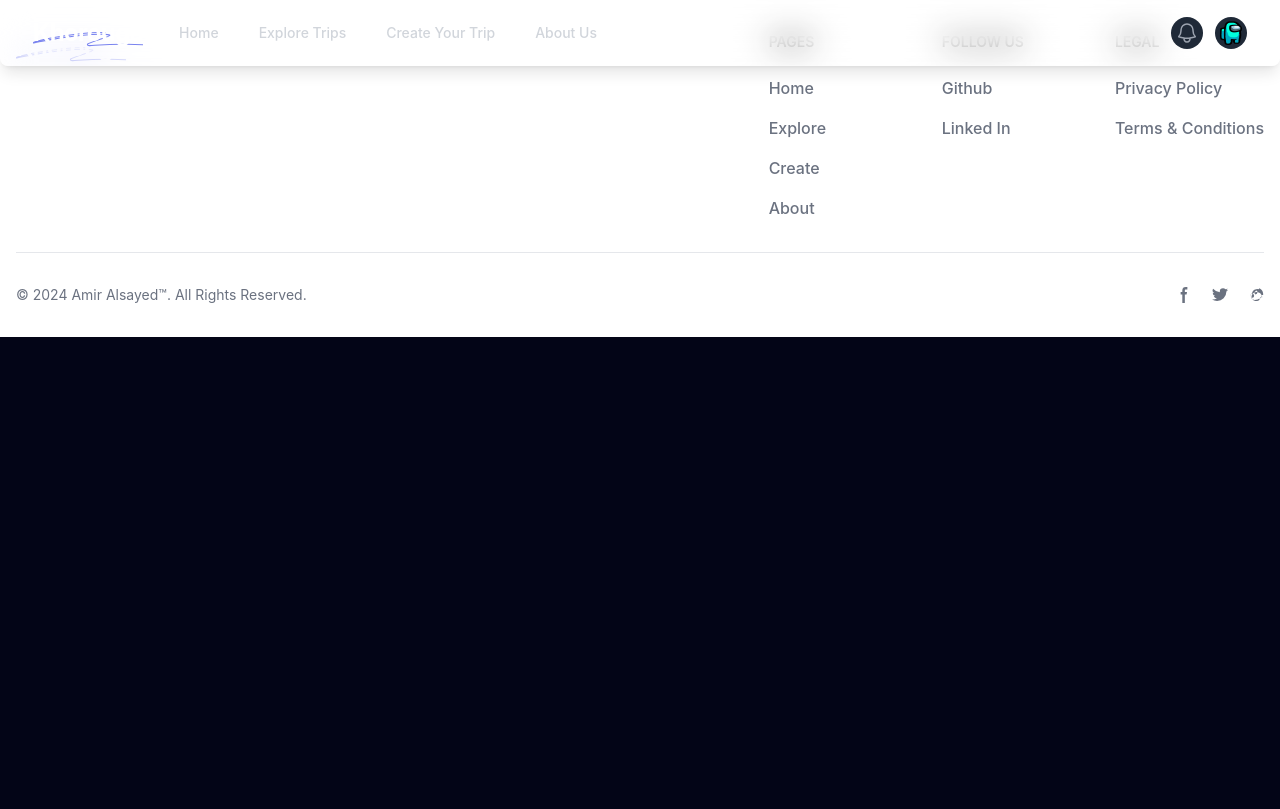
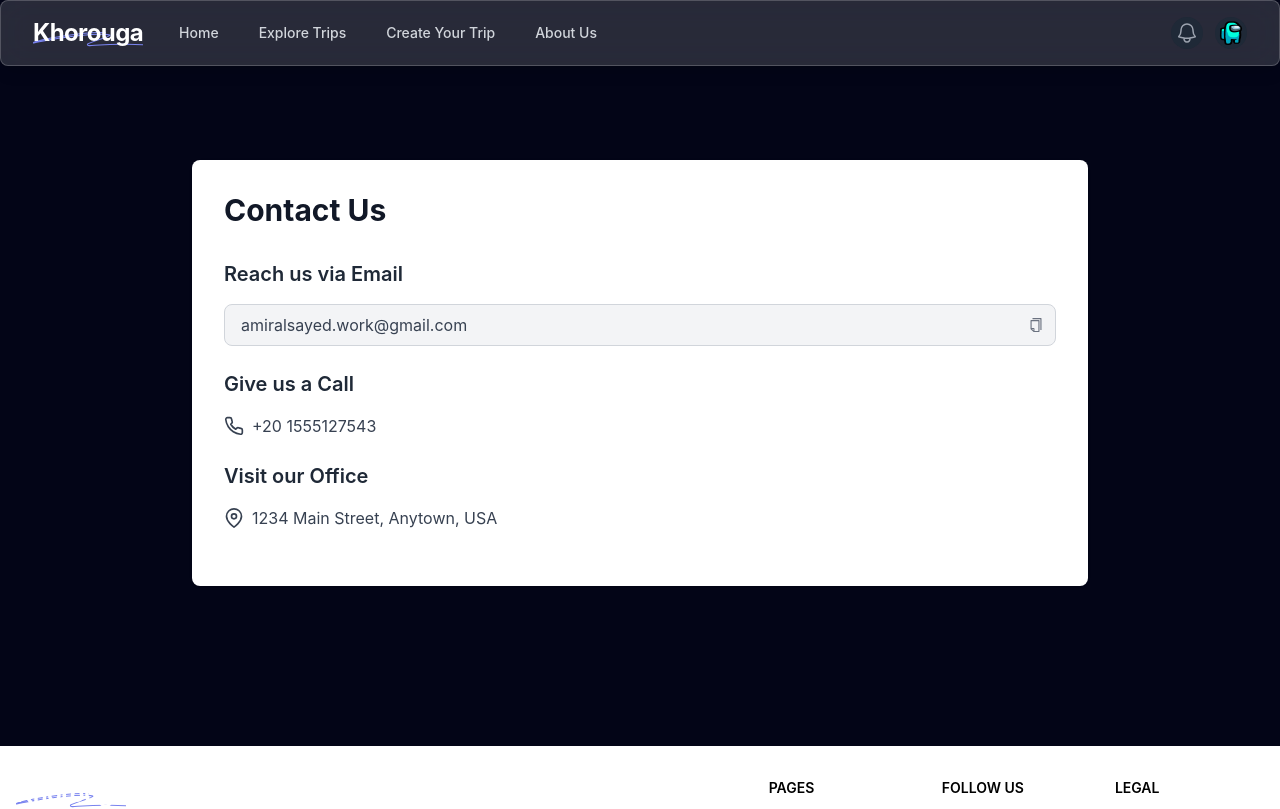
Before and after one commit to amiresaye6/khorouga, a React (Create React App) app in the folder front_end/: page /contact in a window 1280 px wide. Shown: the top 809 px of the page. Built offline with nearby package versions, Linux system fonts and the light colour scheme.

Commit message:
updating pages with profile, contact and about

```diff
--- a/front_end/src/App.jsx
+++ b/front_end/src/App.jsx
@@ -7,6 +7,8 @@ import FooterComponent from './components/Footer/FooterComponent';
 import Login from './pages/Login';
 import Register from './pages/Register';
 import Profile from './pages/Profile';
+import About from './pages/About';
+import ContactUs from './pages/ContactUs';
 
 function App() {
 	return (
@@ -18,9 +20,10 @@ function App() {
 				<Route path="/login" element={<Login />} />
 				<Route path="/register" element={<Register />} />
 				<Route path="/explore" element={<Trips />} />
-				<Route path="/about" element={<Home />} />
+				<Route path="/about" element={<About />} />
 				<Route path="/create" element={<Home />} />
 				<Route path="/profile" element={<Profile />} />
+				<Route path="/contact" element={<ContactUs />} />
 			</Routes>
 			<FooterComponent />
 		</div>
--- a/front_end/src/components/Hero/Hero.jsx
+++ b/front_end/src/components/Hero/Hero.jsx
@@ -23,7 +23,7 @@ function Hero() {
                     textShadow: '0px 4px 6px rgba(0, 0, 0, 0.2)',
                 }}
             >
-                Discover Your <span style={{ color: '#a945e8' }}>Next Adventure</span> with Khotoga.
+                Discover Your <span style={{ color: '#a945e8' }}>Next Adventure</span> with Khoroga.
             </h1>
 
             <div className='relative py-20'>
--- /dev/null
+++ b/front_end/src/pages/About.jsx
@@ -0,0 +1,74 @@
+import React from 'react';
+import me from '../Assets/my_photo.jpg';
+import { Link } from 'react-router-dom';
+
+const About = () => {
+    return (
+        <div className="container mx-auto p-6 py-16">
+            {/* Hero Section */}
+            <section className="text-center mb-12">
+                <h1 className="text-5xl font-extrabold text-gray-900 dark:text-white mb-6">
+                    About <span style={{ color: '#a945e8' }}>Khorouga</span>
+                </h1>
+                <p className="text-xl text-gray-700 dark:text-gray-300 max-w-3xl mx-auto">
+                    Welcome to <span style={{ color: '#a945e8' }}>Khorouga</span>! We are dedicated to helping you plan and share the perfect day trips.
+                    Our platform is designed to inspire your adventures and provide you with all the tools you need to make your trips memorable.
+                </p>
+            </section>
+
+            {/* Mission Section */}
+            <section className="mb-12">
+                <h2 className="text-4xl font-semibold text-gray-900 dark:text-white mb-6">
+                    Our Mission
+                </h2>
+                <p className="text-lg text-gray-700 dark:text-gray-300 leading-relaxed">
+                    At <span style={{ color: '#a945e8' }}>Khorouga</span>, our mission is to make planning and sharing day trips effortless and enjoyable.
+                    We believe that everyone deserves a perfect day out, whether it’s a relaxing escape or an adventurous journey.
+                    Our goal is to provide you with the best recommendations and insights to help you discover amazing experiences.
+                </p>
+            </section>
+
+            {/* Team Section */}
+            <section className="mb-12">
+                <h2 className="text-4xl font-semibold text-gray-900 dark:text-white mb-6">
+                    Meet the Team
+                </h2>
+                <div className="flex justify-center items-center">
+                    {/* Team Member 1 */}
+                    <div className="w-full sm:w-1/2 lg:w-1/3 bg-white border border-gray-200 rounded-lg shadow p-6 dark:border-gray-700 dark:bg-gray-800 transform transition-all hover:scale-105 hover:shadow-lg">
+                        <img
+                            src={me || "https://via.placeholder.com/150"}
+                            alt="Amir Alsayed"
+                            className="w-40 h-40 rounded-full mx-auto mb-6 object-cover"
+                        />
+                        <h3 className="text-2xl font-bold text-gray-900 dark:text-white mb-2">
+                            Amir Alsayed
+                        </h3>
+                        <p className="text-gray-700 dark:text-gray-400 mb-1">Co-Founder & CEO</p>
+                        <p className="text-gray-700 dark:text-gray-400">Full Stack Engineer</p>
+                    </div>
+                </div>
+            </section>
+
+            {/* Call to Action Section */}
+            <section className="text-center">
+                <h2 className="text-4xl font-semibold text-gray-900 dark:text-white mb-6">
+                    Join Us on Our Journey
+                </h2>
+                <p className="text-lg text-gray-700 dark:text-gray-300 mb-6 max-w-2xl mx-auto">
+                    We’re always looking for passionate individuals to join our team or collaborate with us.
+                    If you’re interested in partnering with <span style={{ color: '#a945e8' }}>Khorouga</span> or want to learn more about our work,
+                    feel free to reach out!
+                </p>
+                <Link
+                    to="/contact"
+                    className="inline-block bg-primary text-white py-3 px-8 rounded-lg shadow-lg hover:bg-primary-dark transition-colors"
+                >
+                    Get in Touch
+                </Link>
+            </section>
+        </div>
+    );
+};
+
+export default About;
--- /dev/null
+++ b/front_end/src/pages/ContactUs.jsx
@@ -0,0 +1,67 @@
+import React, { useState } from "react";
+import { AiOutlineCopy } from "react-icons/ai";
+import { FiMail, FiPhone, FiMapPin } from "react-icons/fi";
+
+const ContactUs = () => {
+    const [emailCopied, setEmailCopied] = useState(false);
+
+    const handleCopyEmail = () => {
+        const emailInput = document.getElementById("email-input");
+        emailInput.select();
+        document.execCommand("copy");
+        setEmailCopied(true);
+        setTimeout(() => setEmailCopied(false), 2000);
+    };
+
+    return (
+        <div className="max-w-4xl mx-auto p-8 bg-white dark:bg-gray-800 rounded-lg shadow my-40">
+            <h2 className="text-3xl font-bold mb-8 text-gray-900 dark:text-white">Contact Us</h2>
+
+            <div className="mb-6">
+                <h3 className="text-xl font-semibold mb-4 text-gray-800 dark:text-gray-300">
+                    Reach us via Email
+                </h3>
+                <div className="flex items-center relative">
+                    <input
+                        id="email-input"
+                        type="text"
+                        readOnly
+                        value="amiralsayed.work@gmail.com"
+                        className="w-full px-4 py-2 pr-10 text-gray-700 bg-gray-100 border border-gray-300 rounded-lg focus:outline-none dark:bg-gray-700 dark:text-gray-300"
+                    />
+                    <button
+                        onClick={handleCopyEmail}
+                        className="absolute right-2 p-1 text-gray-500 hover:text-blue-500 dark:text-gray-400 dark:hover:text-blue-400"
+                    >
+                        <AiOutlineCopy />
+                    </button>
+                </div>
+                {emailCopied && (
+                    <p className="mt-2 text-green-500 dark:text-green-400">Email copied to clipboard!</p>
+                )}
+            </div>
+
+            <div className="mb-6">
+                <h3 className="text-xl font-semibold mb-4 text-gray-800 dark:text-gray-300">
+                    Give us a Call
+                </h3>
+                <div className="flex items-center text-gray-700 dark:text-gray-300">
+                    <FiPhone className="mr-2 text-xl" />
+                    <span>+20 1555127543</span>
+                </div>
+            </div>
+
+            <div className="mb-6">
+                <h3 className="text-xl font-semibold mb-4 text-gray-800 dark:text-gray-300">
+                    Visit our Office
+                </h3>
+                <div className="flex items-center text-gray-700 dark:text-gray-300">
+                    <FiMapPin className="mr-2 text-xl" />
+                    <span>1234 Main Street, Anytown, USA</span>
+                </div>
+            </div>
+        </div>
+    );
+};
+
+export default ContactUs;
--- a/front_end/src/pages/Profile.jsx
+++ b/front_end/src/pages/Profile.jsx
@@ -17,12 +17,19 @@ function Profile() {
                 }
             );
 
-            const data = await response.json();
-            setMyTrips(data)
+            if (response.ok) {
+                const data = await response.json();
+                setMyTrips(data)
+            } else {
+                toast.error("Session expired, Please log in again");
+                setTimeout(() => {
+                    window.location.href = '/login';
+                }, 3000);
+            }
+
         } else {
             console.log('please log in');
             toast("please login")
-
         }
     }
     useEffect(() => {
@@ -31,7 +38,10 @@ function Profile() {
     return (
         <div className="relative w-full h-fit" >
             <div className="w-full text-center flex-col py-10 md:py-20 flex justify-center items-center">
-                <h1>My trips</h1>
+                <h1 style={{
+                    color: '#e2e5fb',
+                    fontSize: '22px'
+                }}>My trips</h1>
                 <div className="grid grid-cols-1 sm:grid-cols-2 md:grid-cols-3 gap-8 px-4 my-5">
                     {
                         myTrips.map(Trip => <h1>{Trip.author}</h1>)
```
Also changed, not shown: front_end/src/Assets/my_photo.jpg (added), front_end/src/pages/Signup.jsx (deleted).
